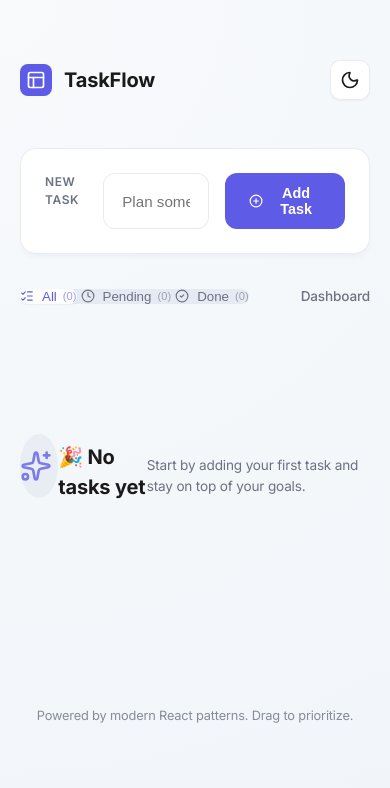
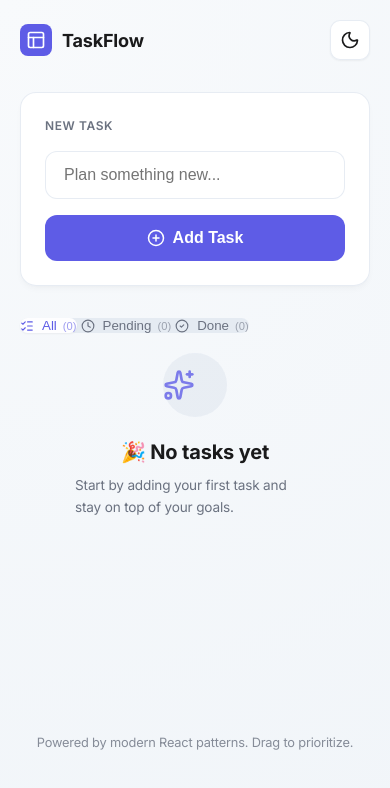
Before and after one commit to sanchitkhthpalia/TaskFlow, a React (Vite) app: page / in a window 390 px wide. Shown: the top 788 px of the page. Built offline with nearby package versions, Linux system fonts and the light colour scheme.

Commit message:
UI: Implement mobile-first responsive design and polish

```diff
--- a/src/App.jsx
+++ b/src/App.jsx
@@ -28,7 +28,7 @@ const App = () => {
 
           <div className="flex justify-between items-center" style={{ marginBottom: '20px' }}>
             <FilterTabs />
-            <div className="text-muted" style={{ fontWeight: 500 }}>
+            <div className="text-muted hidden-mobile" style={{ fontWeight: 500 }}>
               Dashboard
             </div>
           </div>
--- a/src/components/TaskForm.jsx
+++ b/src/components/TaskForm.jsx
@@ -42,7 +42,7 @@ export default function TaskForm() {
                     New Task
                 </label>
 
-                <div className="flex gap-4">
+                <div className="flex gap-4 stack-on-mobile">
                     <input
                         type="text"
                         className="task-input"
@@ -57,7 +57,7 @@ export default function TaskForm() {
                     <button
                         type="submit"
                         className="btn-primary scale-on-hover scale-on-click"
-                        style={{ minWidth: '120px', justifyContent: 'center' }}
+                        style={{ justifyContent: 'center' }}
                     >
                         <PlusCircle size={18} />
                         <span>Add Task</span>
--- a/src/styles/globals.css
+++ b/src/styles/globals.css
@@ -52,8 +52,7 @@ body {
     line-height: 1.5;
     transition: background-color 0.3s ease, color 0.3s ease, border-color 0.3s ease;
     min-height: 100vh;
-    /* Centering via margin on container is safer for DND than flex centering on body */
-    padding: 60px 20px;
+    padding: 20px;
 }
 
 #root {
@@ -61,10 +60,9 @@ body {
 }
 
 .dashboard-container {
-    max-width: 680px;
+    max-width: 100%;
     margin: 0 auto;
     width: 100%;
-    /* No transform here - transform on a parent breaks fixed-position DND elements */
     animation: dashboardFadeIn 0.8s ease-out forwards;
 }
 
@@ -72,16 +70,16 @@ header {
     display: flex;
     justify-content: space-between;
     align-items: center;
-    margin-bottom: 48px;
+    margin-bottom: 32px;
 }
 
 .logo {
-    font-size: 1.25rem;
+    font-size: 1.125rem;
     font-weight: 700;
     color: var(--text-main);
     display: flex;
     align-items: center;
-    gap: 12px;
+    gap: 10px;
 }
 
 /* Polished Card */
@@ -92,13 +90,13 @@ header {
     border: 1px solid var(--border-color);
     border-radius: var(--radius-lg);
     box-shadow: var(--shadow);
-    padding: 24px;
+    padding: 20px;
     transition: background-color 0.3s ease, border-color 0.3s ease, box-shadow 0.3s ease, opacity 0.3s ease;
 }
 
 /* Hover effect only when NOT dragging (dragged item gets its own styles) */
 .card-hover:not(.is-dragging):hover {
-    transform: translateY(-4px);
+    transform: translateY(-2px);
     box-shadow: var(--shadow-lg);
     border-color: var(--primary);
     transition: transform 0.2s ease-out;
@@ -112,7 +110,7 @@ header {
     border: 1px solid var(--border-color);
     background: rgba(255, 255, 255, 0.05);
     color: var(--text-main);
-    font-size: 0.95rem;
+    font-size: 1rem;
     outline: none;
     transition: var(--transition);
 }
@@ -126,26 +124,28 @@ header {
 .btn-primary {
     background: var(--primary);
     color: white;
-    padding: 12px 24px;
+    padding: 14px 24px;
     border-radius: var(--radius);
     font-weight: 600;
-    font-size: 0.9rem;
+    font-size: 1rem;
     display: flex;
     align-items: center;
+    justify-content: center;
     gap: 8px;
     border: none;
     cursor: pointer;
     transition: var(--transition);
+    width: 100%;
 }
 
 .btn-primary:hover {
     background: var(--primary-hover);
-    transform: scale(1.03) translateY(-1px);
+    transform: translateY(-1px);
     box-shadow: 0 4px 12px rgba(94, 92, 230, 0.2);
 }
 
 .btn-primary:active {
-    transform: scale(0.97);
+    transform: scale(0.98);
 }
 
 /* Trash button micro-interaction */
@@ -154,7 +154,7 @@ header {
     color: var(--text-muted);
     border: none;
     cursor: pointer;
-    padding: 8px;
+    padding: 10px;
     border-radius: 8px;
     transition: var(--transition);
     display: flex;
@@ -165,7 +165,6 @@ header {
 .btn-icon:hover {
     color: var(--danger);
     background: rgba(239, 68, 68, 0.1);
-    transform: scale(1.1);
 }
 
 /* Strike-through Animation */
@@ -173,6 +172,7 @@ header {
     position: relative;
     color: var(--text-muted);
     transition: color 0.3s ease;
+    font-size: 1rem;
 }
 
 .completed-text::after {
@@ -192,15 +192,55 @@ header {
     transform: scaleX(1);
 }
 
+/* Desktop Enhancements */
+@media (min-width: 768px) {
+    body {
+        padding: 60px 40px;
+    }
+
+    .dashboard-container {
+        max-width: 680px;
+    }
+
+    header {
+        margin-bottom: 48px;
+    }
+
+    .logo {
+        font-size: 1.25rem;
+    }
+
+    .card {
+        padding: 24px;
+    }
+
+    .card-hover:not(.is-dragging):hover {
+        transform: translateY(-4px);
+    }
+
+    .btn-primary {
+        width: auto;
+        font-size: 0.9rem;
+        padding: 12px 24px;
+    }
+
+    .btn-icon {
+        padding: 8px;
+    }
+
+    .completed-text {
+        font-size: 0.95rem;
+    }
+
+    .stack-on-mobile {
+        flex-direction: row !important;
+    }
+}
+
 /* Animations */
 @keyframes dashboardFadeIn {
-    from {
-        opacity: 0;
-    }
-
-    to {
-        opacity: 1;
-    }
+    from { opacity: 0; }
+    to { opacity: 1; }
 }
 
 @keyframes taskSlideUp {
@@ -208,23 +248,12 @@ header {
         opacity: 0;
         transform: translateY(12px);
     }
-
-    to {
-        opacity: 1;
-        transform: translateY(0);
-    }
+    to { opacity: 1; transform: translateY(0); }
 }
 
 @keyframes taskFadeOut {
-    from {
-        opacity: 1;
-        transform: scale(1);
-    }
-
-    to {
-        opacity: 0;
-        transform: scale(0.95);
-    }
+    from { opacity: 1; transform: scale(1); }
+    to { opacity: 0; transform: scale(0.95); }
 }
 
 .task-entry {
@@ -244,10 +273,18 @@ header {
 /* Toast Notifications */
 .toast-container {
     position: fixed;
-    top: 24px;
-    right: 24px;
+    top: 20px;
+    right: 20px;
+    left: 20px;
     z-index: 10000;
     pointer-events: none;
+}
+
+@media (min-width: 640px) {
+    .toast-container {
+        left: auto;
+        width: auto;
+    }
 }
 
 .toast {
@@ -265,78 +302,35 @@ header {
     font-size: 0.9rem;
     font-weight: 500;
     pointer-events: auto;
+    margin-bottom: 10px;
 }
 
-.toast-success {
-    border-left: 4px solid var(--success);
+.toast-success { border-left: 4px solid var(--success); }
+.toast-success svg { color: var(--success); }
+.toast-info { border-left: 4px solid var(--primary); }
+.toast-info svg { color: var(--primary); }
+
+/* Utilities */
+.text-muted { color: var(--text-muted); font-size: 0.85rem; }
+.flex { display: flex; }
+.flex-col { flex-direction: column; }
+.items-center { align-items: center; }
+.justify-between { justify-content: space-between; }
+.gap-2 { gap: 8px; }
+.gap-4 { gap: 16px; }
+.mt-4 { margin-top: 1rem; }
+.w-full { width: 100%; }
+
+.stack-on-mobile {
+    flex-direction: column;
 }
 
-.toast-success svg {
-    color: var(--success);
+.hidden-mobile {
+    display: none;
 }
 
-.toast-info {
-    border-left: 4px solid var(--primary);
-}
-
-.toast-info svg {
-    color: var(--primary);
-}
-
-@keyframes fadeIn {
-    from {
-        opacity: 0;
-        transform: translateY(-10px);
-    }
-
-    to {
-        opacity: 1;
-        transform: translateY(0);
+@media (min-width: 640px) {
+    .hidden-mobile {
+        display: block;
     }
 }
-
-@keyframes fadeOut {
-    from {
-        opacity: 1;
-        transform: translateY(0);
-    }
-
-    to {
-        opacity: 0;
-        transform: translateY(-10px);
-    }
-}
-
-/* Utilities */
-.text-muted {
-    color: var(--text-muted);
-    font-size: 0.85rem;
-}
-
-.flex {
-    display: flex;
-}
-
-.items-center {
-    align-items: center;
-}
-
-.justify-between {
-    justify-content: space-between;
-}
-
-.gap-2 {
-    gap: 8px;
-}
-
-.gap-4 {
-    gap: 16px;
-}
-
-.mt-4 {
-    margin-top: 1rem;
-}
-
-.w-full {
-    width: 100%;
-}
```
